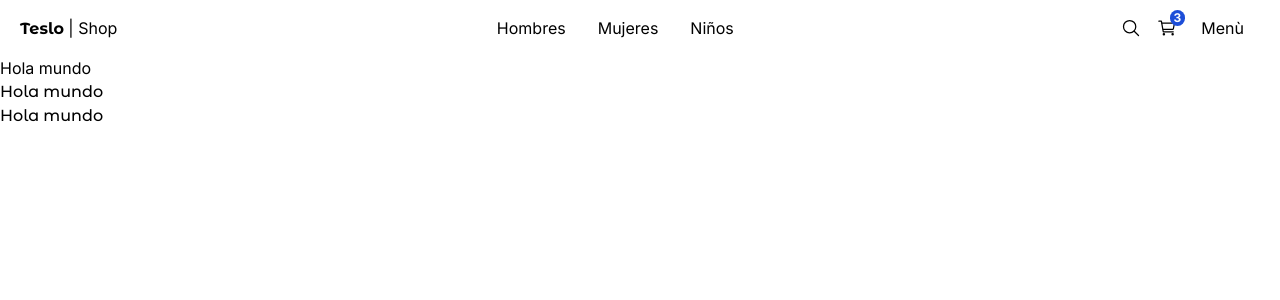
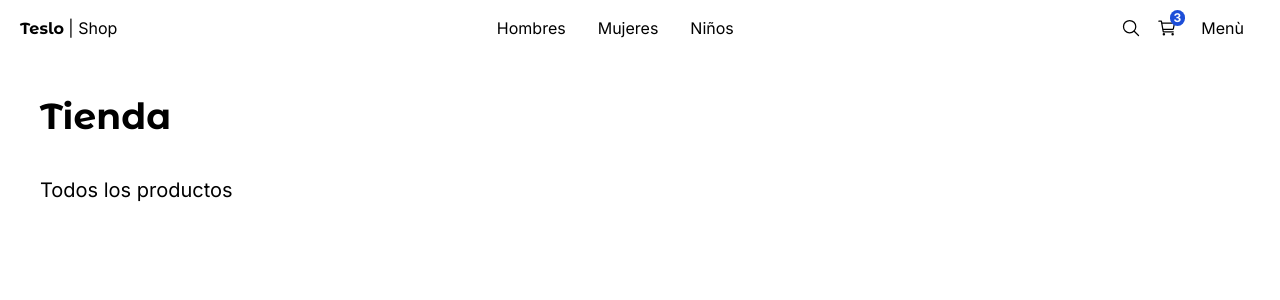
Before and after one commit to UrielQuiroz/teslo-shop, a Next.js app: page / in a window 1280 px wide. Shown: the top 300 px of the page. Built offline with nearby package versions, Linux system fonts and the light colour scheme.

Commit message:
Componente Title

```diff
--- a/src/app/(shop)/layout.tsx
+++ b/src/app/(shop)/layout.tsx
@@ -8,7 +8,11 @@
   return (
     <main className="min-h-screen">
       <TopMenu/>
+
+      <div className="px-0 sm:px-10">
         {children}
+      </div>
+
     </main>
   );
 }
--- a/src/app/(shop)/page.tsx
+++ b/src/app/(shop)/page.tsx
@@ -1,11 +1,13 @@
+import { Title } from "@/components";
 import { titleFont } from "@/config/fonts";
 
 export default function Home() {
   return (
-      <div className="">
-        <h1>Hola mundo</h1>
-        <h1 className={`${titleFont.className}`}>Hola mundo</h1>
-        <h1 className={`${titleFont.className}`}>Hola mundo</h1>
-      </div>
+      <>
+      <Title
+        title="Tienda"
+        subtitle="Todos los productos"
+        className="mb-5"/>
+      </>
   );
 }
--- a/src/components/index.ts
+++ b/src/components/index.ts
@@ -1,2 +1,3 @@
 export * from './ui/top-menu/TopMenu'
 export * from './ui/not-found/PageNotFound'
+export * from './ui/title/Title'
--- /dev/null
+++ b/src/components/ui/title/Title.tsx
@@ -0,0 +1,19 @@
+import { titleFont } from "@/config/fonts"
+
+interface Props {
+    title: string,
+    subtitle?: string,
+    className?: string
+}
+
+export const Title = ({ title, subtitle, className }: Props) => {
+  return (
+    <div className={`mt-3 ${className}`}>
+        <h1 className={`${titleFont.className} antialiased text-4xl font-semibold my-10`}>{title}</h1>
+
+        {subtitle && (
+            <h3 className="text-xl mb-5">{subtitle}</h3>
+        )}
+    </div>
+  )
+}
```
